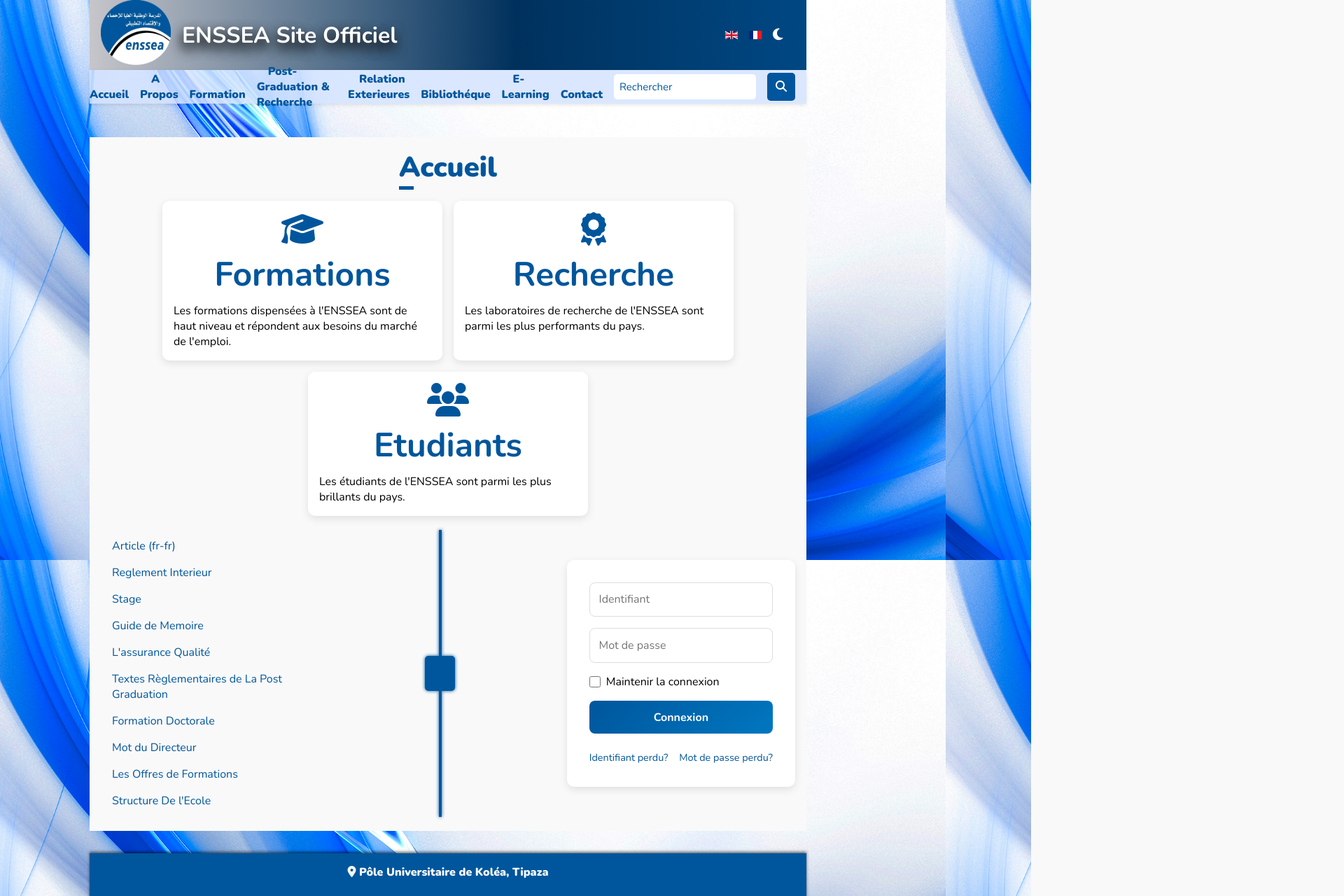
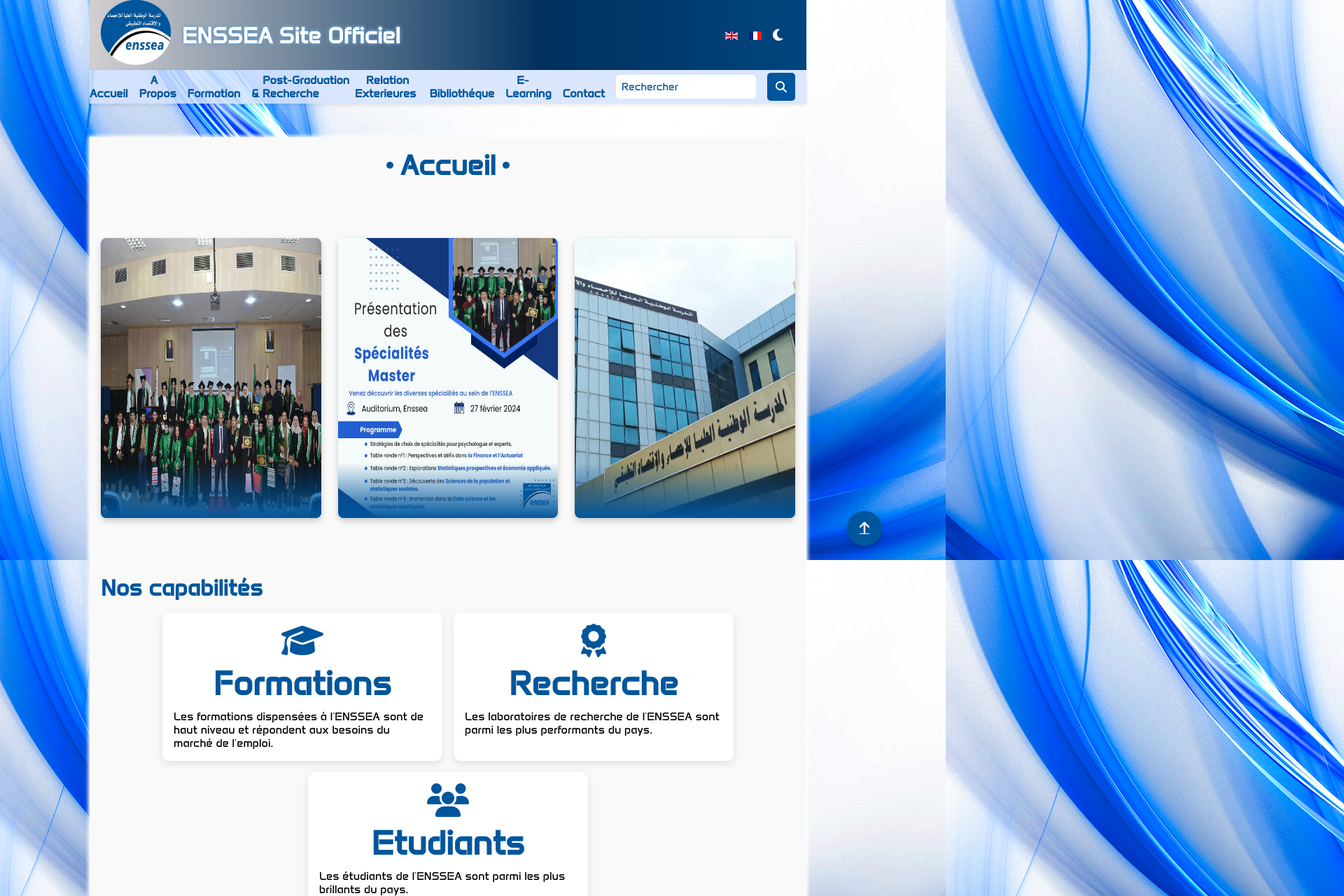
Before and after one commit to IsaacTouhami/enssea-react, a React (Vite) app: page / in a window 1280 px wide. Shown: the top 1280 px of the page at 70% size, 1920 px wide, since content can reach past the window. Built offline with nearby package versions, Linux system fonts and the light colour scheme.

Commit message:
more design

```diff
--- a/src/components/Footer.jsx
+++ b/src/components/Footer.jsx
@@ -12,6 +12,8 @@
         <a href="#"><i className="fa-brands fa-instagram"></i></a>
     </div>
     <h6>© 2024 Ecole Nationale Supérieure de Statistique et d'Economie Appliquée.</h6>
+    {/* a button with arrow pointing above to go above by header id */}
+    <a href="#header" className="goTop"><i className="fa-solid fa-arrow-up"></i></a>
 </footer>
   );
 }
--- a/src/components/Header.jsx
+++ b/src/components/Header.jsx
@@ -3,7 +3,7 @@
 
 
     return (
-        <header>
+        <header id="header">
         <div className="Logo"><img src="/src/img/logo_enssea_oval-light.png" alt=""/><span>ENSSEA Site Officiel</span></div>
         <div className="utilities">
             <div className="english"><img src="/src/img/en_gb.gif" alt="" /></div>
--- a/src/index.css
+++ b/src/index.css
@@ -1,7 +1,24 @@
 /* get a font from a folder */
 @font-face {
   font-family: 'ahah';
-  src: url('./fonts/Nunito-VariableFont_wght.ttf') format('truetype');
+  src: url('./fonts/Anta-Regular.ttf') format('truetype');
+
+}
+
+::selection {
+  background-color: var(--primary);
+  color: var(--light-text);
+
+}
+
+:root {
+  --primary: #00569c;
+  --background: rgb(0 49 93);
+  --light-text: rgb(255 255 255);
+
+  /* width */
+  --primary-width: calc(100vw * 0.8);
+  /* 80% of the viewport width */
 
 }
 
@@ -39,22 +56,7 @@
   align-items: center;
 }
 
-::selection {
-  background-color: var(--primary);
-  color: var(--light-text);
 
-}
-
-:root {
-  --primary: #00569c;
-  --background: rgb(0 49 93);
-  --light-text: rgb(255 255 255);
-
-  /* width */
-  --primary-width: calc(100vw * 0.8);
-  /* 80% of the viewport width */
-
-}
 
 * {
   box-sizing: border-box;
@@ -117,13 +119,12 @@
 .Logo {
   display: flex;
   align-items: center;
-  font-family: 'Playfair Display', serif;
   font-size: 2rem;
-  font-weight: 700;
+  font-weight: 900;
   text-decoration: none;
   gap: 1rem;
-  text-shadow: #060606 -1px 8px 17px, #3e4851 -1px 8px 17px;
   margin-left: 1rem;
+  text-shadow: 0 0 5px var(--primary), 0 0 5px var(--light-text);
 }
 
 .Logo img {
@@ -199,7 +200,6 @@
   color: var(--primary);
   text-decoration: none;
   padding: 0.5rem 1rem;
-  border-radius: 5px;
   position: relative;
   overflow: hidden;
   z-index: 1;
@@ -241,7 +241,7 @@
 .sub-menu,
 .last-menu {
   display: flex;
-  width: 400px;
+  width: 35rem;
   flex-direction: column;
   justify-content: flex-start;
   align-items: center;
@@ -284,7 +284,7 @@
 
 .menu li span,
 .menu li a {
-  color: #607D8B;
+  color: var(--background);
   padding: 0.5rem 1rem;
   border-radius: 5px;
   position: relative;
@@ -363,6 +363,7 @@
 
 section {
   width: var(--primary-width);
+  overflow: visible;
   display: flex;
   background-color: rgb(249 249 249);
   flex-direction: column;
@@ -370,8 +371,7 @@
   gap: 1rem;
   padding: 1rem;
   margin-top: 1rem;
-  /* border: 3px solid var(--primary); */
-  box-shadow: -2px -3px 5px var(), 2px 5px rgba(0, 0, 0, 0.1), -2px -3px 5px rgba(0, 0, 0, 0.1), 2px 5px rgba(0, 0, 0, 0.1);
+  box-shadow: 0 0 5px 2px var(--light-text);
   flex-grow: 1;
 }
 
@@ -428,3 +428,41 @@
 .social a i:hover {
   transform: scale(0.9)
 }
+
+.goTop {
+  position: fixed;
+  bottom: 20px;
+  right: 20px;
+  width: 50px;
+  height: 50px;
+  background-color: var(--primary);
+  color: #fff;
+  display: flex;
+  align-items: center;
+  justify-content: center;
+  border-radius: 50%;
+  font-size: 1.2rem;
+  transition: background-color 0.3s ease, transform 0.3s ease;
+  z-index: 999;
+  box-shadow: 0px 4px 10px rgba(0, 0, 0, 0.2);
+  cursor: pointer;
+}
+
+/* Hover effect */
+.goTop:hover {
+  background-color: darken(var(--primary), 10%);
+  /* Slightly darker shade on hover */
+  transform: scale(1.1);
+  /* Scale up slightly on hover */
+}
+
+/* For smaller screens, adjust the position if needed */
+@media (max-width: 600px) {
+  .goTop {
+    bottom: 15px;
+    right: 15px;
+    width: 45px;
+    height: 45px;
+    font-size: 1rem;
+  }
+}
--- a/src/pages/Home.jsx
+++ b/src/pages/Home.jsx
@@ -17,6 +17,20 @@
     <NavBar burgerMenu={burgerMenu}></NavBar>
     <Section>
     <h1 className={styles.title}>Accueil</h1>
+                <div className={styles.annanceContainer}>
+                    <div className={styles.annanceItem}>
+                        <img src="/src/img/s1.jpg" alt="Actualité 1"/>
+                    </div>
+                    <div className={styles.annanceItem}>
+                        <img src="/src/img/s2.jpg" alt="Actualité 2"/>
+                    </div>
+                    <div className={styles.annanceItem}>
+                        <img src="/src/img/s3.jpg" alt="Actualité 3"/>
+                    </div>
+                </div>
+
+            <div className={styles.presentation}>
+            <h2>Nos capabilités</h2>
             <div className={styles.skills}>
                 <div className={styles.skill}>
                     <i className="fa-solid fa-graduation-cap"></i>
@@ -33,6 +47,11 @@
                     <h3>Etudiants</h3>
                     <p>Les étudiants de l'ENSSEA sont parmi les plus brillants du pays.</p>
                 </div>
+            </div>
+            </div>
+
+
+
 
 
             <div className={styles.info}>
@@ -50,6 +69,7 @@
                 </ul>
                 <span className={styles.splitLine}></span>
                 <form action="Post" >
+                    <h1>Connecter</h1>
                     <input type="text" placeholder="Identifiant" required/>
                     <input type="password" placeholder="Mot de passe" required/>
                     <div className={styles.checkboxContainer}>
@@ -63,7 +83,6 @@
                     </div>
                 </form>
             </div>
-        </div>
     </Section>
     <Footer></Footer>
     </>
--- a/src/pages/Home.module.css
+++ b/src/pages/Home.module.css
@@ -4,33 +4,66 @@
 
 .title {
     font-size: 2.5rem;
+    cursor: pointer;
     font-weight: 900;
     color: var(--primary);
+    position: relative;
+    z-index: 1;
+    margin-bottom: 4rem
+}
+
+.title:hover {
+    color: var(--light-text);
+}
+
+.title::before,
+.title::after {
+    content: "";
+    position: absolute;
+    width: 10px;
+    height: 10px;
+    background-color: var(--primary);
+    border-radius: 50%;
+    transition: 0.3s ease-in-out;
+    z-index: -999;
+}
+
+/* Position circles just outside the title */
+.title::before {
+    left: -20px;
+    top: 50%;
+    transform: translateY(-50%);
 }
 
 .title::after {
-    content: "";
-    display: block;
-    width: 50px;
-    height: 5px;
-    background-color: var(--primary);
-    transition: 0.3s ease-in-out;
-    animation: widthu 3s infinite alternate ease-in-out;
-
+    right: -20px;
+    top: 50%;
+    transform: translateY(-50%);
 }
 
-@keyframes widthu {
-    0% {
-        width: 0;
-    }
-
-    50%,
-    100% {
-        width: 100%;
-    }
-
+/* On hover, expand the circles to cover the title */
+.title:hover::before,
+.title:hover::after {
+    width: 100%;
+    height: 100%;
+    border-radius: 5px;
 }
 
+/* <><><><><><><><><><><><><><><><><><><><><><><><><><><><><><><><><><><><><><><><>*/
+/* Presentation*/
+/* <><><><><><><><><><><><><><><><><><><><><><><><><><><><><><><><><><><><><><><><>*/
+
+
+.presentation {
+    display: flex;
+    flex-direction: column;
+    gap: 1rem;
+}
+
+.presentation h2 {
+    font-size: 2rem;
+    color: var(--primary);
+}
 
 
 .skills {
@@ -68,12 +101,84 @@
     color: var(--primary);
 }
 
-/* info*/
+/* <><><><><><><><><><><><><><><><><><><><><><><><><><><><><><><><><><><><><><><><>*/
+/* annance*/
+/* <><><><><><><><><><><><><><><><><><><><><><><><><><><><><><><><><><><><><><><><>*/
+
+
+.annanceContainer {
+    display: flex;
+    gap: 1.5rem;
+    flex-wrap: wrap;
+    justify-content: center;
+    margin-bottom: 4rem;
+}
+
+.annanceItem {
+    width: calc(33.333% - 1rem);
+    background-color: #ffffff;
+    border-radius: 8px;
+    box-shadow: 0 4px 8px rgba(0, 0, 0, 0.2);
+    overflow: hidden;
+    transition: transform 0.3s ease, box-shadow 0.3s ease;
+    text-align: left;
+    position: relative;
+}
+
+.annanceItem::after {
+    content: '';
+    position: absolute;
+    width: 100%;
+    height: 50%;
+    left: 0;
+    bottom: -1px;
+    display: block;
+    background-image: linear-gradient(0deg, var(--primary) 0%, rgba(0, 34, 66, 0) 40%);
+    z-index: 999;
+}
+
+.annanceItem:hover {
+    transform: translateY(-5px);
+    box-shadow: 0 6px 12px rgba(0, 0, 0, 0.3);
+}
+
+.annanceItem img {
+    width: 100%;
+    height: 400px;
+    display: block;
+}
+
+
+
+@media (max-width: 768px) {
+
+    .annanceContainer {
+        flex-direction: column;
+        align-items: center;
+
+    }
+
+    .annanceItem {
+
+        width: calc(100% - 2rem);
+    }
+
+    .announceItem img {
+        height: 70px;
+    }
+}
+
+
+/* <><><><><><><><><><><><><><><><><><><><><><><><><><><><><><><><><><><><><><><><>*/
+/* Info*/
+/* <><><><><><><><><><><><><><><><><><><><><><><><><><><><><><><><><><><><><><><><>*/
+
 .info {
     display: flex;
+    width: 100%;
     align-items: center;
     gap: 10rem;
-
+    justify-content: space-evenly;
 }
 
 /* actualite */
@@ -98,7 +203,7 @@
     position: relative;
     background-color: var(--primary);
     border-radius: 5px;
-    width: 150px;
+    width: 50px;
     height: 50px;
     box-shadow: var(--primary) 0 0 5px 0px;
 }
@@ -109,18 +214,18 @@
     box-shadow: var(--primary) 0 0 5px 0px;
     position: absolute;
     width: 4px;
-    height: 180px;
+    height: 120px;
     background-color: var(--primary);
     left: 55%;
     transform: translateX(-100%);
 }
 
 .splitLine::before {
-    top: -180px;
+    top: -120px;
 }
 
 .splitLine::after {
-    bottom: -180px;
+    bottom: -120px;
 }
 
 
@@ -130,7 +235,6 @@
 form {
     width: 100%;
     max-width: 400px;
-    margin: 2rem auto;
     padding: 2rem;
     background-color: var(--light-text);
     box-shadow: 0 4px 12px rgba(0, 0, 0, 0.1);
@@ -138,6 +242,13 @@
     display: flex;
     flex-direction: column;
     gap: 1rem;
+}
+
+form>h1 {
+    font-size: 1.5rem;
+    color: var(--primary);
+    text-align: center;
+    text-shadow: 0 2px 4px var(--primary);
 }
 
 form input[type="text"],
@@ -203,17 +314,6 @@
     color: #0077c0;
 }
 
-/* carousel */
-.swiper {
-    width: 100%;
-    height: 800px;
-}
-
-.swiper-slide img {
-    width: 100%;
-    height: 800px;
-    object-fit: cover;
-}
 
 @media screen and (max-width: 768px) {
     form {
@@ -235,7 +335,15 @@
 
 }
 
+/* <><><><><><><><><><><><><><><><><><><><><><><><><><><><><><><><><><><><><><><><>*/
+/* Mobile Friendly*/
+/* <><><><><><><><><><><><><><><><><><><><><><><><><><><><><><><><><><><><><><><><>*/
+
 @media screen and (max-width: 900px) {
+    .title {
+        font-size: 1.5rem;
+    }
+
     .skills {
         justify-content: center;
         flex-direction: column;
@@ -245,43 +353,41 @@
 
     .skill i,
     .skill h3 {
-        font-size: 1rem !important;
-
-
+        font-size: 1rem
     }
 
     .skill p {
-        font-size: 0.7rem !important;
+        font-size: 0.7rem;
     }
 
     .info {
         align-items: center;
-        gap: unset !important;
+        gap: ;
         flex-direction: column-reverse;
     }
 
     .splitLine {
-        width: 30px !important;
-        height: 30px !important;
+        width: 30px;
+        height: 30px;
     }
 
     .splitLine::before,
     .splitLine::after {
-        content: "" !important;
-        position: absolute !important;
-        width: 100px !important;
-        height: 4px !important;
-        background-color: var(--primary) !important;
+        content: "";
+        position: absolute;
+        width: 100px;
+        height: 4px;
+        background-color: var(--primary);
         top: 50% !important;
-        transform: translateY(-50%) !important;
+        transform: translateY(-50%);
     }
 
     .splitLine::before {
-        left: -100px !important;
+        left: -100px;
     }
 
     .splitLine::after {
-        left: 30px !important;
+        left: 30px;
     }
 
 }
```
Also changed, not shown: src/mobile.css (+14 -16 lines), src/fonts/Anta-Regular.ttf (added), src/fonts/Nunito-VariableFont_wght.ttf (deleted).
